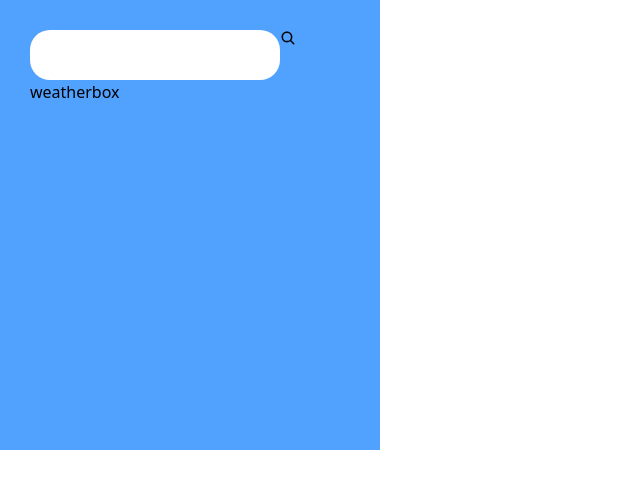
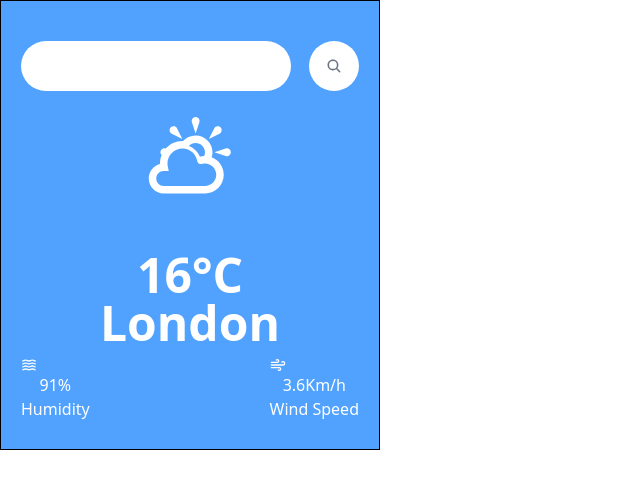
Before and after one commit to saritadipa34/react-weather-app, a React app: page / in a window 1280 px wide. Shown: the top 488 px of the page, without its empty margins (0-640 px from the left). Built offline with nearby package versions, Linux system fonts and the light colour scheme; the HTML template or start-up script is replaced by a standard one.

Commit message:
Partially done with UI

```diff
--- a/src/App.jsx
+++ b/src/App.jsx
@@ -1,15 +1,18 @@
+// import { useState } from "react";
+// import { TiWeatherPartlySunny } from "react-icons/ti";
 import InputBox from "./components/InputBox";
 import SearchBox from "./components/SearchBox";
 import WeatherBox from "./components/Weather";
 
 const App=()=>{
+
   return(
-    <div className="bg-blue-400 w-[380px] h-[450px] p-[30px]">
-      <div className="flex">
+    <div className="border w-[380px] h-[450px] px-[20px] py-[40px] bg-blue-400">
+      <div className="flex justify-between">
       <InputBox />
       <SearchBox />
       </div>
-      <WeatherBox />
+      <WeatherBox/>
     </div>
   )
 }
--- a/src/components/InputBox.jsx
+++ b/src/components/InputBox.jsx
@@ -1,7 +1,7 @@
 
 const InputBox=()=>{
     return(
-        <input className="h-[50px] w-[250px] bg-white rounded-[20px]"
+        <input className="h-[50px] w-[270px] bg-white rounded-[30px]"
         />
     )
 }
--- a/src/components/SearchBox.jsx
+++ b/src/components/SearchBox.jsx
@@ -2,7 +2,7 @@ import { IoSearch } from "react-icons/io5";
 
 const SearchBox=()=>{
     return(
-        <div>
+        <div className="flex justify-center items-center text-gray-500 h-[50px] w-[50px] bg-white rounded-full">
         <IoSearch />
 
         </div>
--- a/src/components/Weather.jsx
+++ b/src/components/Weather.jsx
@@ -1,8 +1,27 @@
+import { MdOutlineWaves } from "react-icons/md";
+import { TiWeatherPartlySunny } from "react-icons/ti";
+import { FiWind } from "react-icons/fi";
 
 const WeatherBox=()=>{
     return(
-        <div>
-weatherbox
+        <div className=" h-3/4 text-white text-center mt-[20px]">
+            <div className="flex justify-center items-center mb-[50px]">
+            <TiWeatherPartlySunny color="white" size="90px"/>
+            </div>
+<h1 className="text-5xl font-semibold">16°C</h1>
+<h1 className="text-5xl font-semibold">London</h1>
+<div className="flex justify-between mt-[10px]">
+<div>
+<MdOutlineWaves />
+<p>91%</p>
+<p>Humidity</p>
+</div>
+<div>
+<FiWind />
+<p>3.6Km/h</p>
+<p>Wind Speed</p>
+</div>
+</div>
         </div>
     )
 }
```
